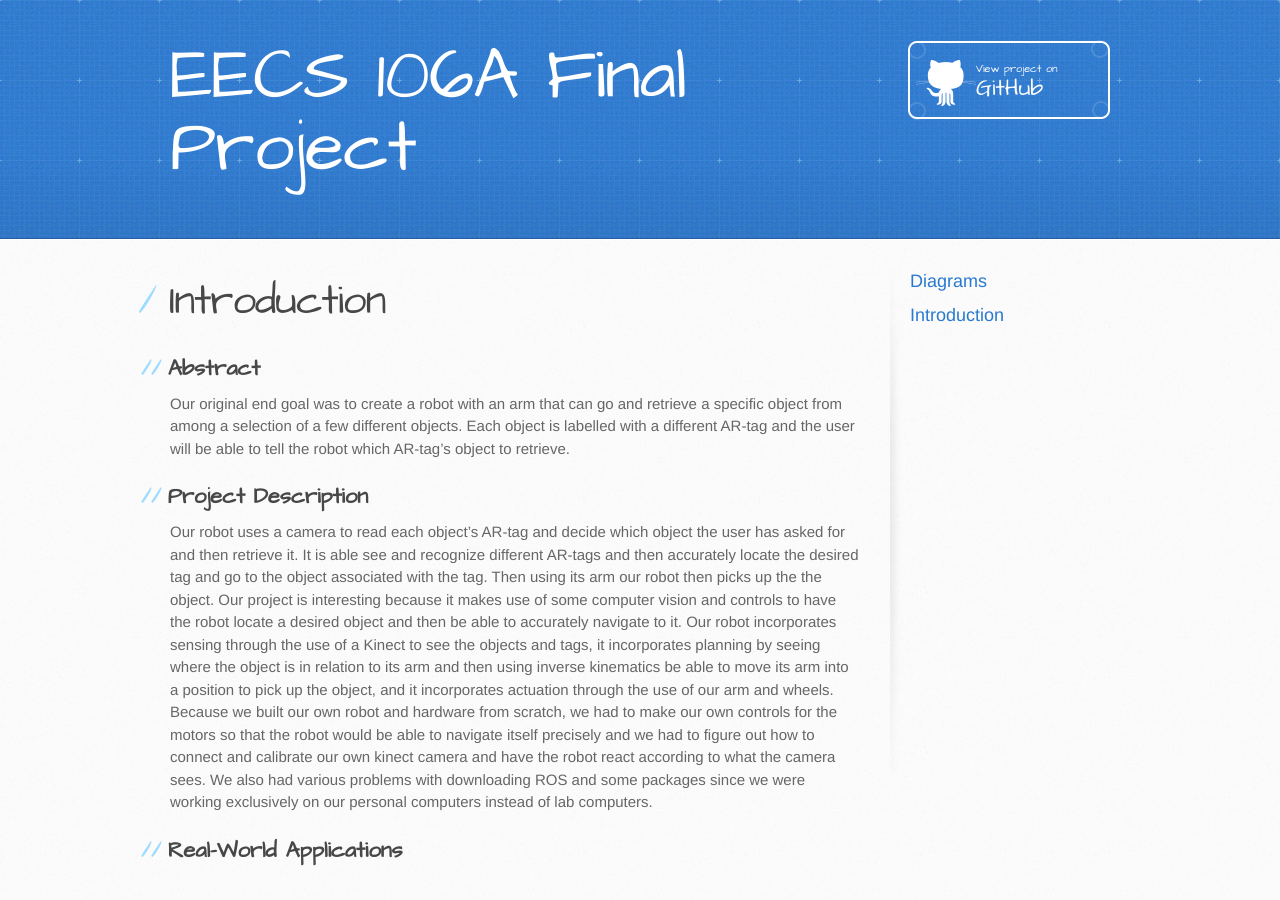
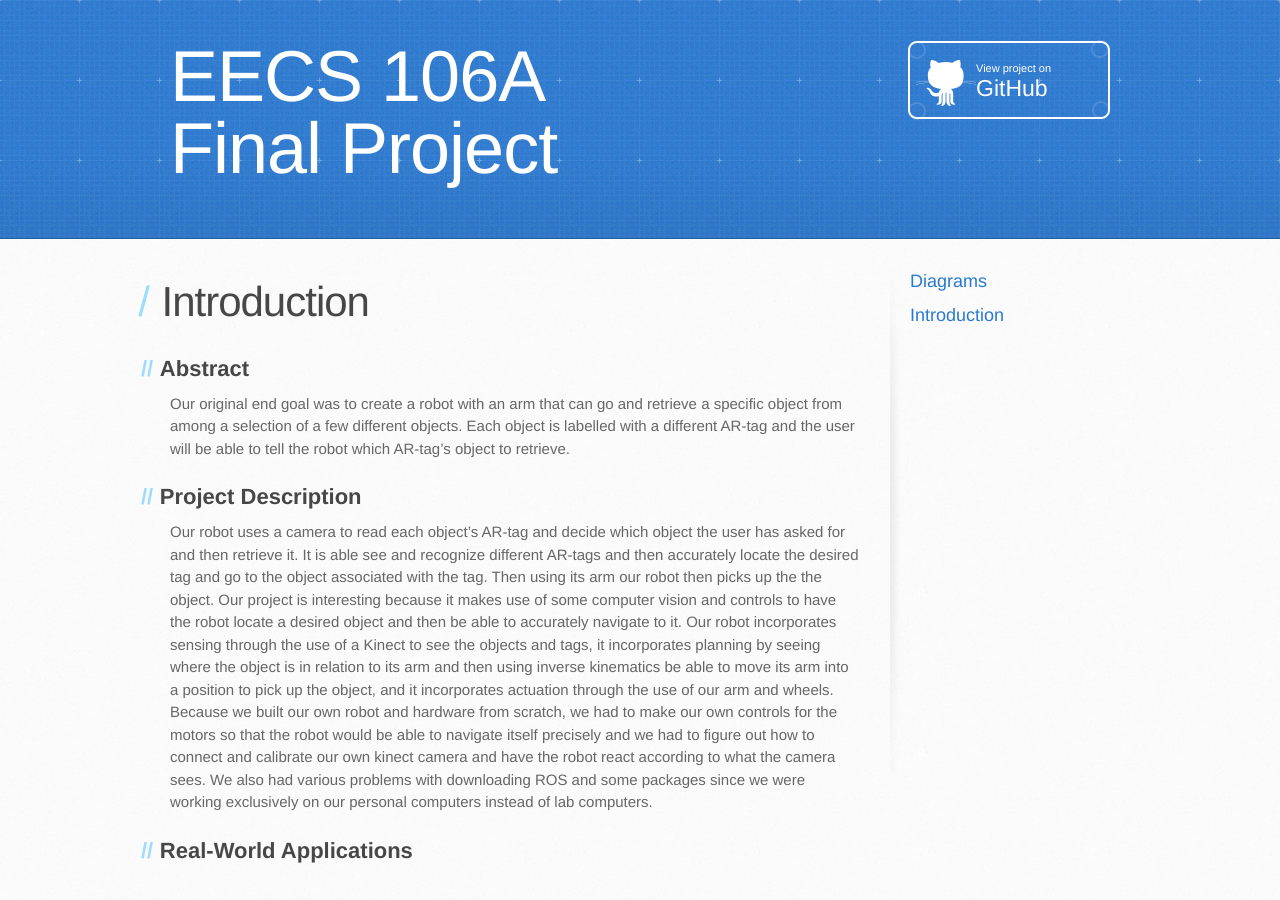
Before and after one commit to raymondbacco/106Arobot, a Jekyll site: the page built from docs/index.md, in a window 1280 px wide. Built offline with Jekyll 4.4.1, drawn with Linux system fonts in a browser that asks for light colours; our own code applies the rules of GitHub Pages for plain Markdown files; the repository's description, which GitHub fills in, is left out.

Commit message:
Update jekyll-theme-architect.scss

```diff
--- a/docs/_sass/jekyll-theme-architect.scss
+++ b/docs/_sass/jekyll-theme-architect.scss
@@ -1,6 +1,5 @@
 @import "normalize";
 @import "rouge-github";
-@import url('https://fonts.googleapis.com/css?family=Architects+Daughter');
 @import "custom";
 
 /* LAYOUT STYLES */
@@ -27,7 +26,7 @@ a:hover {
 header {
   padding-top: 40px;
   padding-bottom: 40px;
-  font-family: 'Architects Daughter', 'Helvetica Neue', Helvetica, Arial, serif;
+  font-family: 'Helvetica Neue', Helvetica, Arial, serif;
   background: #2e7bcf url(../images/header-bg.jpg) 0 0 repeat-x;
   border-bottom: solid 1px #275da1;
 }
@@ -98,7 +97,7 @@ a.button {
   height: 58px;
   padding-top: 22px;
   padding-left: 68px;
-  font-family: 'Architects Daughter', 'Helvetica Neue', Helvetica, Arial, serif;
+  font-family: 'Helvetica Neue', Helvetica, Arial, serif;
   font-size: 23px;
   line-height: 1.2;
   color: #fff;
@@ -191,7 +190,7 @@ form {
 #main-content h1 {
   margin-top: 0;
   margin-bottom: 0;
-  font-family: 'Architects Daughter', 'Helvetica Neue', Helvetica, Arial, serif;
+  font-family: 'Helvetica Neue', Helvetica, Arial, serif;
   font-size: 2.8em;
   font-weight: normal;
   color: #474747;
@@ -208,7 +207,7 @@ form {
 
 #main-content h2 {
   margin-bottom: 8px;
-  font-family: 'Architects Daughter', 'Helvetica Neue', Helvetica, Arial, serif;
+  font-family: 'Helvetica Neue', Helvetica, Arial, serif;
   font-size: 22px;
   font-weight: bold;
   color: #474747;
@@ -224,7 +223,7 @@ form {
 #main-content h3 {
   margin-top: 24px;
   margin-bottom: 8px;
-  font-family: 'Architects Daughter', 'Helvetica Neue', Helvetica, Arial, serif;
+  font-family: 'Helvetica Neue', Helvetica, Arial, serif;
   font-size: 18px;
   font-weight: bold;
   color: #474747;
@@ -240,7 +239,7 @@ form {
 
 #main-content h4 {
   margin-bottom: 8px;
-  font-family: 'Architects Daughter', 'Helvetica Neue', Helvetica, Arial, serif;
+  font-family: 'Helvetica Neue', Helvetica, Arial, serif;
   font-size: 15px;
   font-weight: bold;
   color: #474747;
@@ -256,7 +255,7 @@ h4:before {
 
 #main-content h5 {
   margin-bottom: 8px;
-  font-family: 'Architects Daughter', 'Helvetica Neue', Helvetica, Arial, serif;
+  font-family: 'Helvetica Neue', Helvetica, Arial, serif;
   font-size: 14px;
   color: #474747;
   text-indent: 3px;
@@ -270,7 +269,7 @@ h5:before {
 
 #main-content h6 {
   margin-bottom: 8px;
-  font-family: 'Architects Daughter', 'Helvetica Neue', Helvetica, Arial, serif;
+  font-family: 'Helvetica Neue', Helvetica, Arial, serif;
   font-size: .8em;
   color: #474747;
   text-indent: 3px;
```
